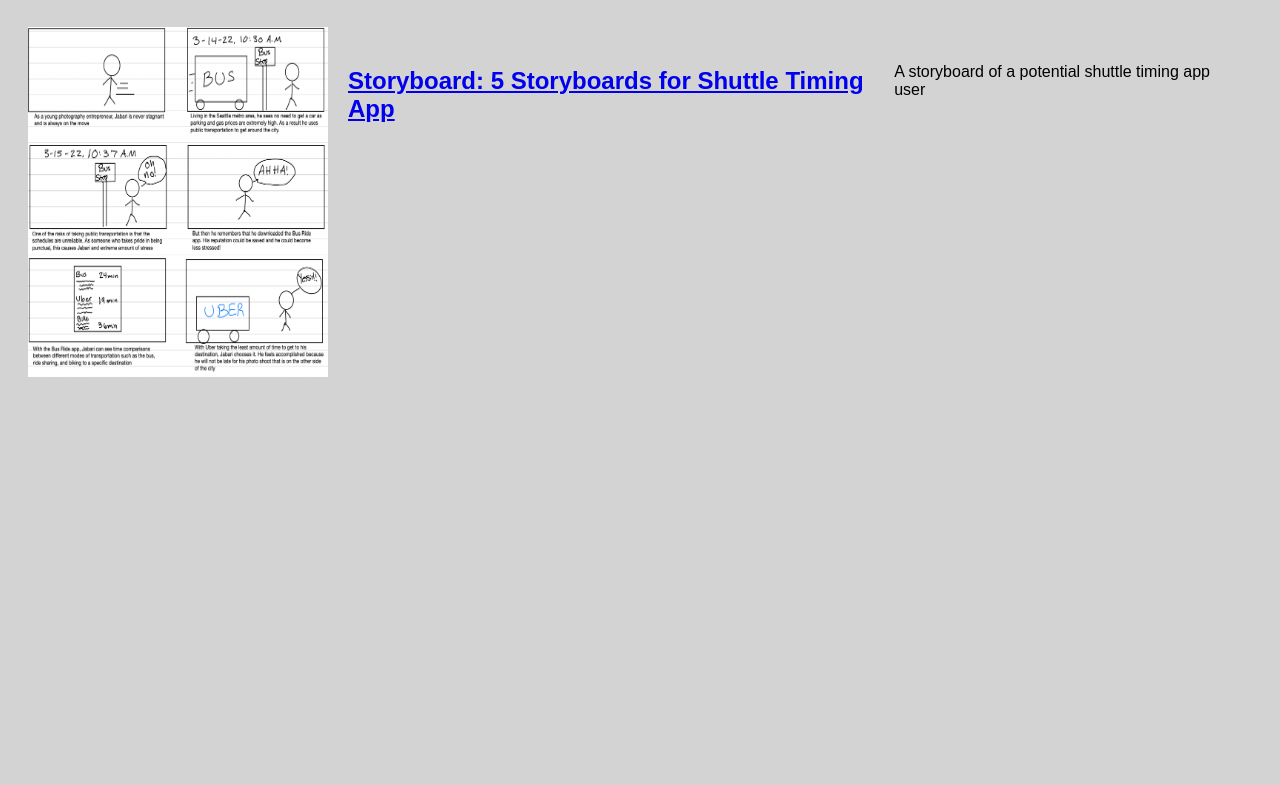
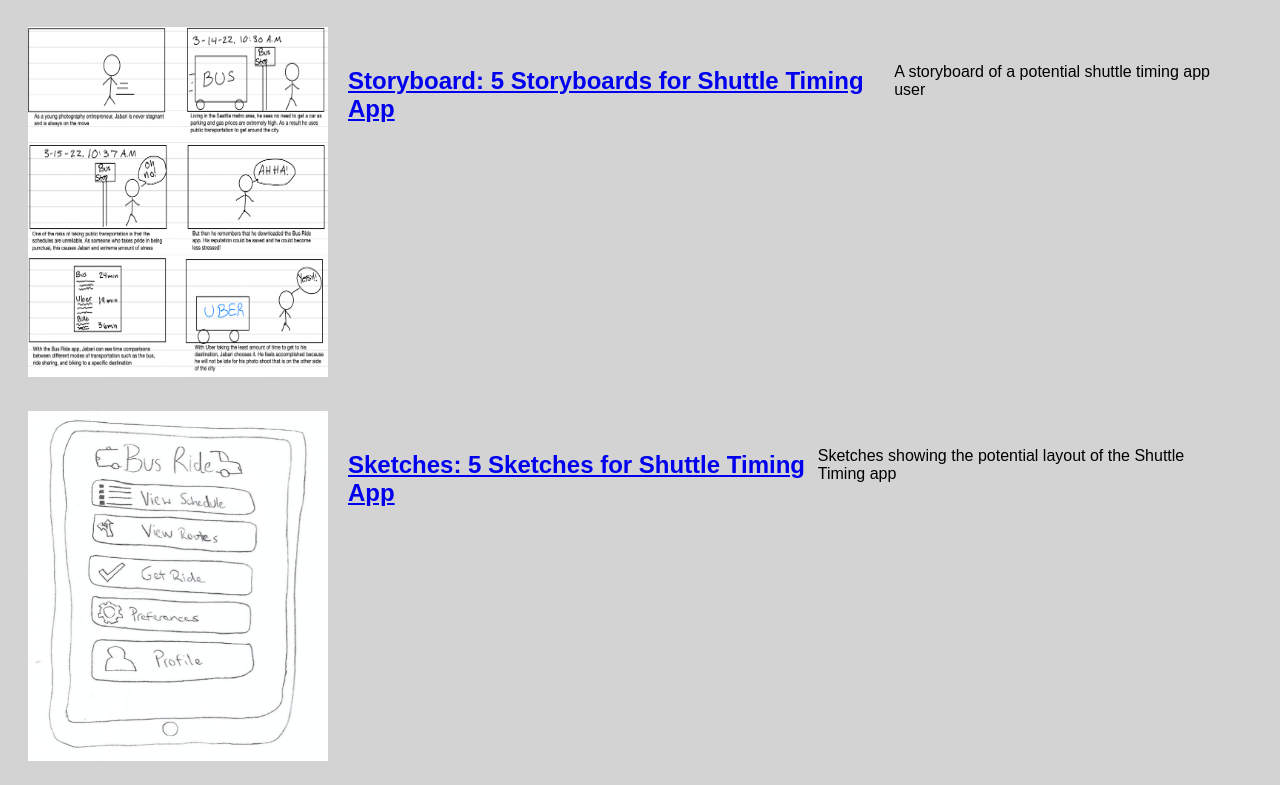
Before and after one commit to PCanty03/PCanty03.github.io, a plain HTML site: page index.html in a window 1280 px wide. Shown: the part 1215-2000 px from the top of the page. Before the commit the page ends 1616 px from the top, so only its background shows below. Drawn offline with Linux system fonts and the light colour scheme.

Commit message:
Add files via upload

```diff
--- a/index.html
+++ b/index.html
@@ -52,6 +52,18 @@
                     </p>
                 </section>
             </section>
+
+            <!--Sketches Assignment-->
+            <section class="assignment"><a></a>
+                <a href="Files/Undefined Sketches.pdf"><img src="Images/Bus Ride Picture.png" width="300" height="350"></a>
+                <section class="assignment details">
+                    <a href="Files/Undefined Sketches.pdf"><h2>Sketches: 5 Sketches for Shuttle Timing App</h2></a>
+                    <p>
+
+                        Sketches showing the potential layout of the Shuttle Timing app
+                    </p>
+                </section>
+            </section>
         </body>
     </head>
 </html>
```
Also changed, not shown: Images/Bus Ride Picture.png (added), 1 other file.
